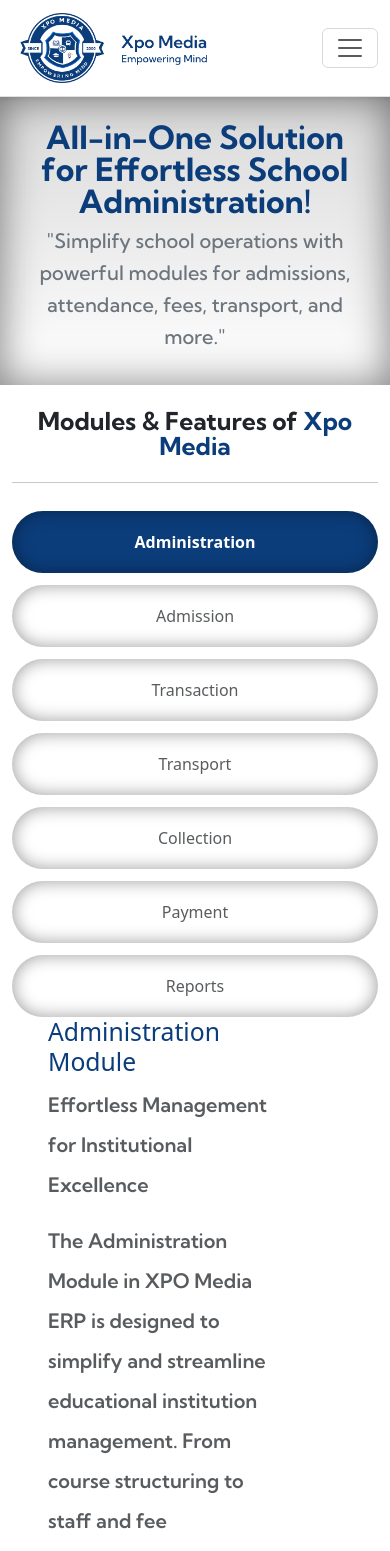
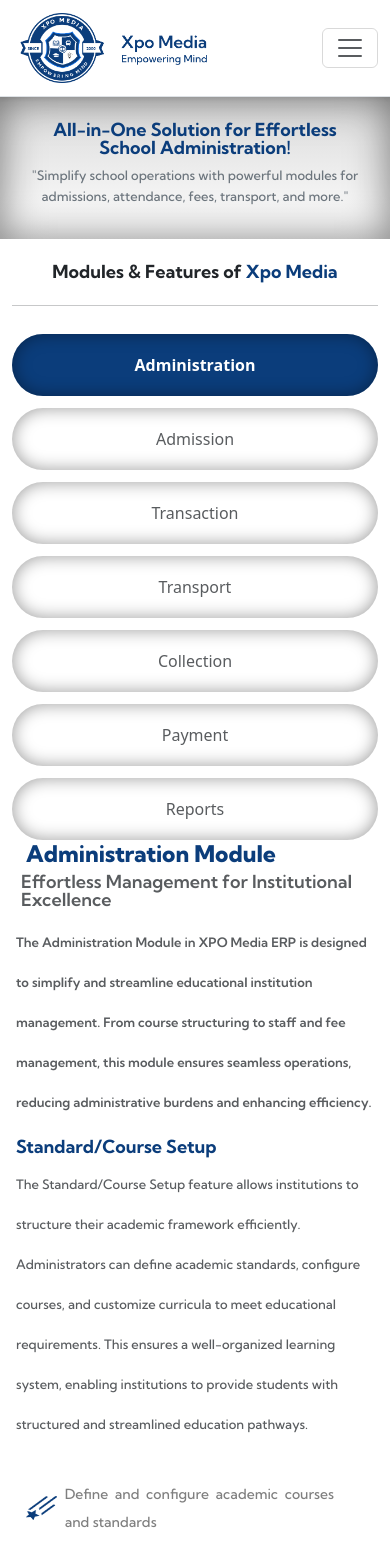
Before and after one commit to Paramudev/xpomedia-statics, a React (Vite) app: page /ModuleFeatures in a window 390 px wide. Shown: the top 1551 px of the page. Built offline with nearby package versions, Linux system fonts and the light colour scheme; a web font is replaced by a local one.

Commit message:
home and moduleFeatures updateing

```diff
--- a/src/assets/stylecss/ModuleFeatures.css
+++ b/src/assets/stylecss/ModuleFeatures.css
@@ -12,13 +12,24 @@
 .ModuleFeatures h3 {
     font-family: Kumbh Sans;
     font-weight: 700;
-    font-size: 40px;
+    font-size: 30px !important;
     line-height: 100%;
     letter-spacing: 0%;
     color: rgba(11, 61, 123, 1);
 }
 
-.ModuleFeatures p{
+@media only screen and (max-width: 480px) {
+    .ModuleFeatures h3 {
+        font-family: Kumbh Sans;
+        font-weight: 700;
+        font-size: 18px !important;
+        line-height: 100%;
+        letter-spacing: 0%;
+        color: rgba(11, 61, 123, 1);
+    }
+}
+
+.ModuleFeatures p {
     font-family: Kumbh Sans;
     font-weight: 500;
     font-size: 20px;
@@ -27,32 +38,45 @@
     color: rgba(0, 0, 0, 0.6);
 }
 
+@media only screen and (max-width: 480px) {
+    .ModuleFeatures p {
+        font-family: Kumbh Sans;
+        font-weight: 500;
+        font-size: 13px;
+        line-height: 40px;
+        letter-spacing: 0%;
+        color: rgba(0, 0, 0, 0.6);
+    }
+}
 
-.Modules_btn{
+
+.Modules_btn {
     color: rgba(0, 0, 0, 0.5);
     box-shadow: 0px 0px 17.27px 0px rgba(0, 0, 0, 0.4) inset;
 }
-.ModuleFeatures_contant h3{
+
+.ModuleFeatures_contant h3 {
     font-family: Kumbh Sans;
     font-weight: 700;
-font-size: 28px;
+
     line-height: 100%;
     letter-spacing: 0%;
     color: rgba(11, 61, 123, 1);
 
 }
 
-.ModuleFeatures_contanth h2{
+.ModuleFeatures_contanth h2 {
     font-family: Kumbh Sans;
     font-weight: 700;
-font-size: 28px;
+
     line-height: 100%;
     letter-spacing: 0%;
     color: rgba(11, 61, 123, 1);
 
 }
-.ModuleFeatures_contanth p{
-    font-family: Kumbh Sans ;
+
+.ModuleFeatures_contanth p {
+    font-family: Kumbh Sans;
     font-weight: 500;
     font-size: 20px;
     line-height: 40px;
@@ -62,18 +86,100 @@ color: rgba(0, 0, 0, 0.5);
 
 }
 
-.ModuleFeatures li{
+.ModuleFeatures li {
     font-family: Kumbh Sans;
     font-weight: 450;
     font-size: 18px;
-
     letter-spacing: 0%;
     text-align: justify;
     color: rgba(0, 0, 0, 0.5);
 
 }
 
-.contant_btn{
+@media only screen and (max-width: 480px) {
+    .ModuleFeatures li {
+        font-family: Kumbh Sans;
+        font-weight: 450;
+        font-size: 14px;
+        margin-left: -20px !important;
+        letter-spacing: 0%;
+        text-align: justify;
+        color: rgba(0, 0, 0, 0.5);
+
+    }
+}
+
+@media only screen and (max-width: 480px) {
+    .ModuleFeatures ul li {
+        font-family: Kumbh Sans;
+        font-weight: 450;
+        font-size: 14px;
+        padding-left: 20px;
+        padding-right: 30px;
+        padding-top: 10px;
+        margin-left: -30px;
+        letter-spacing: 0%;
+        text-align: justify;
+        color: rgba(0, 0, 0, 0.5);
+
+    }
+}
+
+@media only screen and (max-width: 480px) {
+    .Mtittle {
+        width: 100%;
+        display: inline;
+        font-family: Kumbh Sans;
+        font-weight: 750;
+        font-size: 23px;
+        padding-left: 20px;
+        margin-left: -10px !important;
+        letter-spacing: 0%;
+        text-align: justify;
+        color: #0B3D7B;
+
+
+    }
+}
+
+@media only screen and (max-width: 480px) {
+    .Mtittlel_2 {
+
+        font-family: Kumbh Sans;
+        font-weight: 600;
+        font-size: 18px;
+        line-height: 100%;
+        letter-spacing: 0%;
+        color: #0B3D7B;
+
+        padding: 5px !important;
+
+    }
+}
+
+@media only screen and (max-width: 480px) {
+    .Mfastcontant {
+        padding: 20px !important;
+
+    }
+}
+
+@media only screen and (max-width: 480px) {
+    .fast_contant {
+        padding: 10px !important;
+
+    }
+}
+@media only screen and (max-width: 480px) {
+    .start_img {
+       width:40px !important;
+
+    }
+}
+
+
+
+.contant_btn {
     width: 300px;
     height: 62px;
     border-radius: 37px;
@@ -82,7 +188,8 @@ box-shadow: 0px 0px 17.27px 0px rgba(0, 0, 0, 0.4) inset;
     margin-top: 12px;
 
 }
-.contant_btn:hover{
+
+.contant_btn:hover {
     width: 300px;
     height: 62px;
     border-radius: 37px;
--- a/src/pages/ModuleFeatures.jsx
+++ b/src/pages/ModuleFeatures.jsx
@@ -3,7 +3,7 @@ import "bootstrap/dist/css/bootstrap.min.css";
 import "bootstrap/dist/js/bootstrap.bundle.min";
 import img1 from "../assets/imgs/ModuleFeaturesimg/star-icon.png";
 
-const modules = ["Administration", "Admission","Transaction", "Transport", "Collection", "Payment", "Reports"];
+const modules = ["Administration", "Admission", "Transaction", "Transport", "Collection", "Payment", "Reports"];
 
 const moduleDetails = {
     Administration: {
@@ -84,7 +84,7 @@ const moduleDetails = {
 
         ]
     },
-    Transaction : {
+    Transaction: {
         title: "Transaction Management",
         description: "Seamless Financial Transactions for Institutional Efficiency",
         para: "The Transaction Management feature in XPO Media ERP ensures smooth handling of all financial transactions, from student fees to vendor payments. It provides a centralized platform for tracking, managing, and reconciling transactions, ensuring accuracy and transparency in financial operations.",
@@ -149,7 +149,7 @@ const moduleDetails = {
 
         ]
     },
-    Transport : {
+    Transport: {
         title: "Transport Management",
         description: "Safe and Efficient Transportation for Students and Staff",
         para: "The Transport Management feature in XPO Media ERP ensures seamless planning and monitoring of institutional transportation. It automates route mapping, vehicle tracking, and schedule management, enhancing safety and efficiency. This feature minimizes manual effort while ensuring timely and secure commutes for students and staff.",
@@ -198,15 +198,69 @@ const moduleDetails = {
         ]
     },
     Collection: {
-        title: "Collection Module",
-        description: "Hassle-Free Fee Collection and Management",
-        para: "Automates and organizes school fee collections for better accuracy and transparency.",
+        title: "Collection Management",
+        description: "Streamlined Fee Collection for Hassle-Free Transactions",
+        para: "The Collection Management feature in XPO Media ERP ensures smooth handling of all institutional payments, including tuition fees, transport fees, and other charges. It provides real-time tracking, automated receipts, and detailed reports to enhance financial transparency and efficiency.",
         features: [
             {
-                title: "Automated Billing",
-                para: "Handles fee generation and collection.",
-                points: ["Generate invoices", "Online payment support", "Track overdue payments"]
+                title: "Tuition Fee",
+                para: "The Tuition Fee feature in XPO Media ERP ensures accurate management of academic fees, allowing institutions to automate fee collection, track payments, and generate real-time reports. It eliminates manual errors and enhances financial efficiency.",
+                points: [
+                    "Define and manage tuition fee structures for different courses",
+                    "Automate payment tracking and reminders for due fees",
+                    "Generate real-time reports on collected and pending fees",
+                    "Ensure seamless integration with overall financial management"
+                ]
             }
+        ],
+        paragarph: [
+            {
+                title: "Miscellaneous Fee  ",
+                para: "The Miscellaneous Fee feature enables institutions to manage non-tuition fees, such as extracurricular activity charges, lab fees, and examination fees. It ensures transparency and organized financial records.",
+                points: [
+                    "Track and manage all non-tuition-related fees",
+                    "Customize fee categories for different institutional services",
+                    "Automate invoice generation and payment collection",
+                    "Maintain clear financial records for better auditing"]
+            },
+            {
+                title: "Concession Account",
+                para: "The Concession Account feature simplifies the process of granting fee discounts, scholarships, and waivers. It ensures accurate concession tracking and seamless integration with the fee management system. ",
+                points: [
+                    "Manage student-wise fee concessions and scholarships",
+                    "Automate discount application for eligible students ",
+                    "Track financial impact and generate concession reports",
+                    "Reduce manual errors and maintain transparency"]
+            },
+            {
+                title: "Billwise Detail",
+                para: "The Billwise Detail feature categorizes fee transactions based on individual bills, ensuring structured and easy-to-track financial records for students and staff.",
+                points: [
+                    "Maintain detailed records of each bill and payment",
+                    "Track installment-wise and category-wise fee payments",
+                    "Generate bill-wise reports for auditing and reconciliation",
+                    "Improve financial transparency and reporting accuracy"]
+            },
+            {
+                title: "Receipt Details",
+                para: "The Receipt Details feature ensures all payments made to the institution are properly documented, allowing easy retrieval of receipts for students, parents, and staff.",
+                points: [
+                    "Generate digital and printed receipts instantly",
+                    "Track receipt history for quick reference and verification",
+                    "Ensure compliance with financial auditing standards",
+                    " Enhance user experience with seamless receipt retrieval"]
+            },
+            {
+                title: "Routewise Balance",
+                para: "The Routewise Balance feature helps institutions monitor outstanding and collected transportation fees based on specific bus routes, ensuring accurate financial tracking.",
+                points: [
+                    "Track fee collection and pending payments for each route",
+                    "Categorize balances based on student pick-up/drop locations    ",
+                    "Generate route-specific financial reports for better planning",
+                    "Ensure accurate reconciliation of transport fees"]
+            },
+
+
         ]
     },
     Payment: {
@@ -246,7 +300,7 @@ const ModuleFeatures = () => {
                     <h3 className="fw-bold text-md-center text-lg-center" style={{ color: "rgba(11, 61, 123, 1)", fontSize: "2rem" }}>
                         All-in-One Solution for Effortless School Administration!
                     </h3>
-                    <p className="text-secondary mx-auto pb-0" style={{ maxWidth: "800px",  lineHeight: "1.6" }}>
+                    <p className="text-secondary mx-auto pb-0" style={{ maxWidth: "800px", lineHeight: "1.6" }}>
                         "Simplify school operations with powerful modules for admissions, attendance, fees, transport, and more."
                     </p>
                 </div>
@@ -275,29 +329,29 @@ const ModuleFeatures = () => {
                     </div>
 
                     {/* Content Section */}
-                    <div className="col-9 ps-5">
+                    <div className="col-12 col-md-12 col-lg-9  px-md-5 px-3">
                         <div className="module-content">
-                            <h2 style={{ color: "rgba(11, 61, 123, 1)" }}>{moduleDetails[activeModule]?.title}</h2>
-                            <p className="text-muted fw-semibold">{moduleDetails[activeModule]?.description}</p>
+                            <h2 className="w-100 Mtittle ">{moduleDetails[activeModule]?.title}</h2>
+                            <h4 className="text-muted Mtittlel_2 fw-semibold">{moduleDetails[activeModule]?.description}</h4>
                             <p className="text-muted fw-semibold">{moduleDetails[activeModule]?.para}</p>
 
                             {moduleDetails[activeModule]?.features?.map((feature, index) => (
-                                <div key={index}>
-                                    <h3>{feature.title}</h3>
-                                    <p>{feature.para}</p>
-                                    <ul className="lh-lg mb-4">
+                                <div key={index} className="mb-4">
+                                    <h3 className="fw-bold">{feature.title}</h3>
+                                    <p className="text-muted">{feature.para}</p>
+                                    <ul className="list-unstyled  fast_contant lh-lg">
                                         {feature.points.map((point, i) => (
-                                            <li key={i} className="list-group-item">
-                                                <img src={img1} style={{ width: "30px" }} alt="" /> {point}
+                                            <li key={i} className="d-flex align-items-center">
+                                                <img src={img1} className="me-2 start_img" style={{ width: "24px", height: "24px" }} alt="" />
+                                                {point}
                                             </li>
                                         ))}
                                     </ul>
                                 </div>
                             ))}
-
-
                         </div>
                     </div>
+
 
 
 
```
Also changed, not shown: src/pages/Home.jsx (+31 -6 lines). Lines whose indentation alone changed are shown as unchanged.
